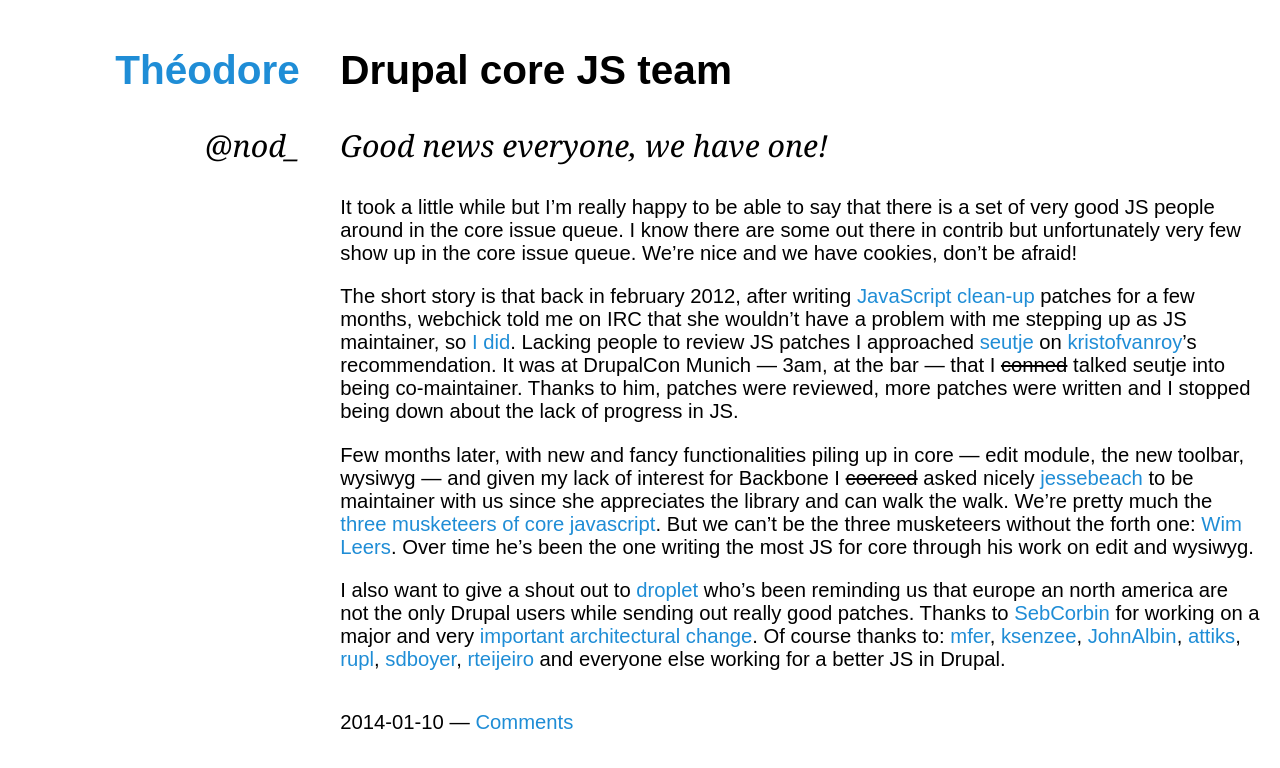
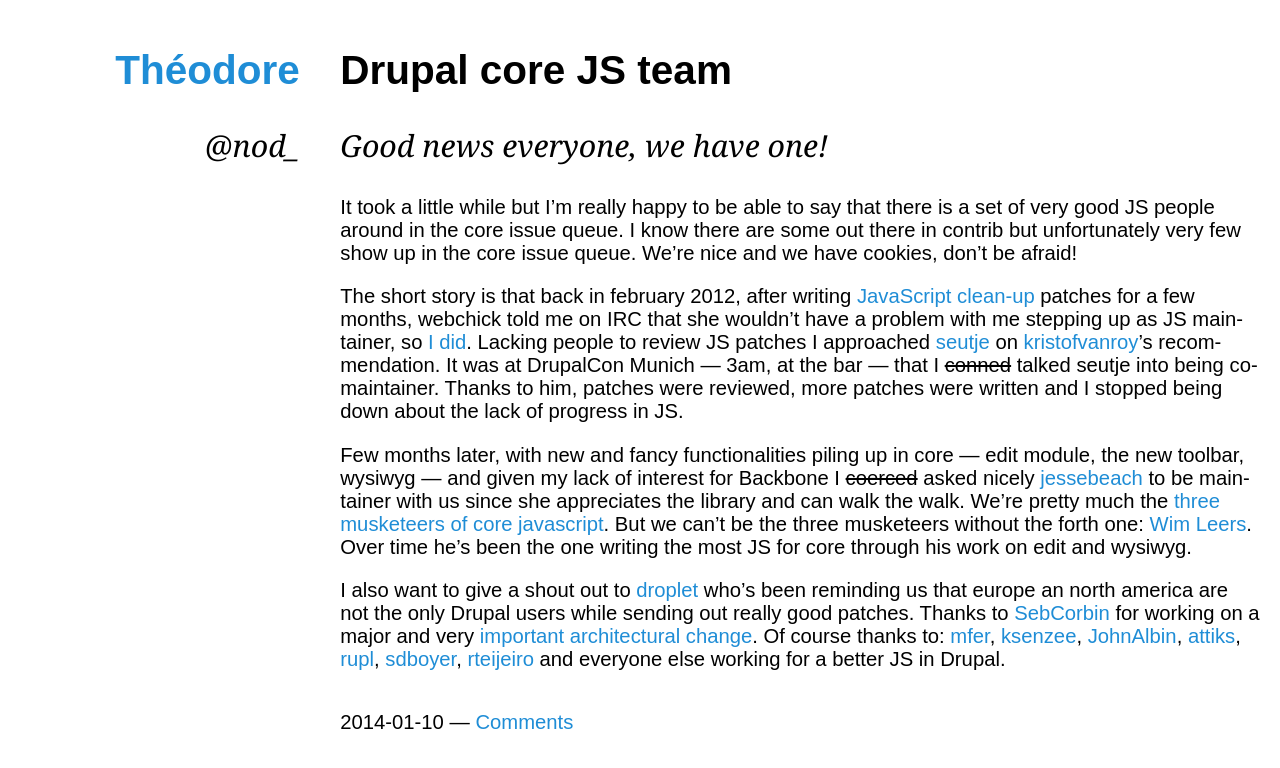
Before and after one commit to theodoreb/theodoreb.github.io, a Jekyll site: the page built from _posts/2014-01-10-core-js-team.markdown, in a window 1280 px wide. Shown: the top 768 px of the page. Built offline with Jekyll 4.4.1, drawn with Linux system fonts in a browser that asks for light colours; Markdown is read by kramdown in place of the engine named in the settings.

Commit message:
Hyphen all the things!

```diff
--- a/css/custom.css
+++ b/css/custom.css
@@ -9,7 +9,6 @@
   font-family: 'Droid Sans', sans-serif;
 }
 
-
 a {
   color: #1F8DD6;
   text-decoration: none;
@@ -17,6 +16,13 @@
 
 a:hover {
   text-decoration: underline;
+}
+
+p {
+  -ms-hyphens: auto;
+  -webkit-hyphens: auto;
+  -moz-hyphens: auto;
+  hyphens: auto;
 }
 
 h1, h2:first-child {
@@ -87,13 +93,3 @@
     display: none;
   }
 }
-
-@media (max-width: 390px) {
-  p {
-    text-align: justify;
-    -ms-hyphens: auto;
-    -webkit-hyphens: auto;
-    -moz-hyphens: auto;
-    hyphens: auto;
-  }
-}
```
